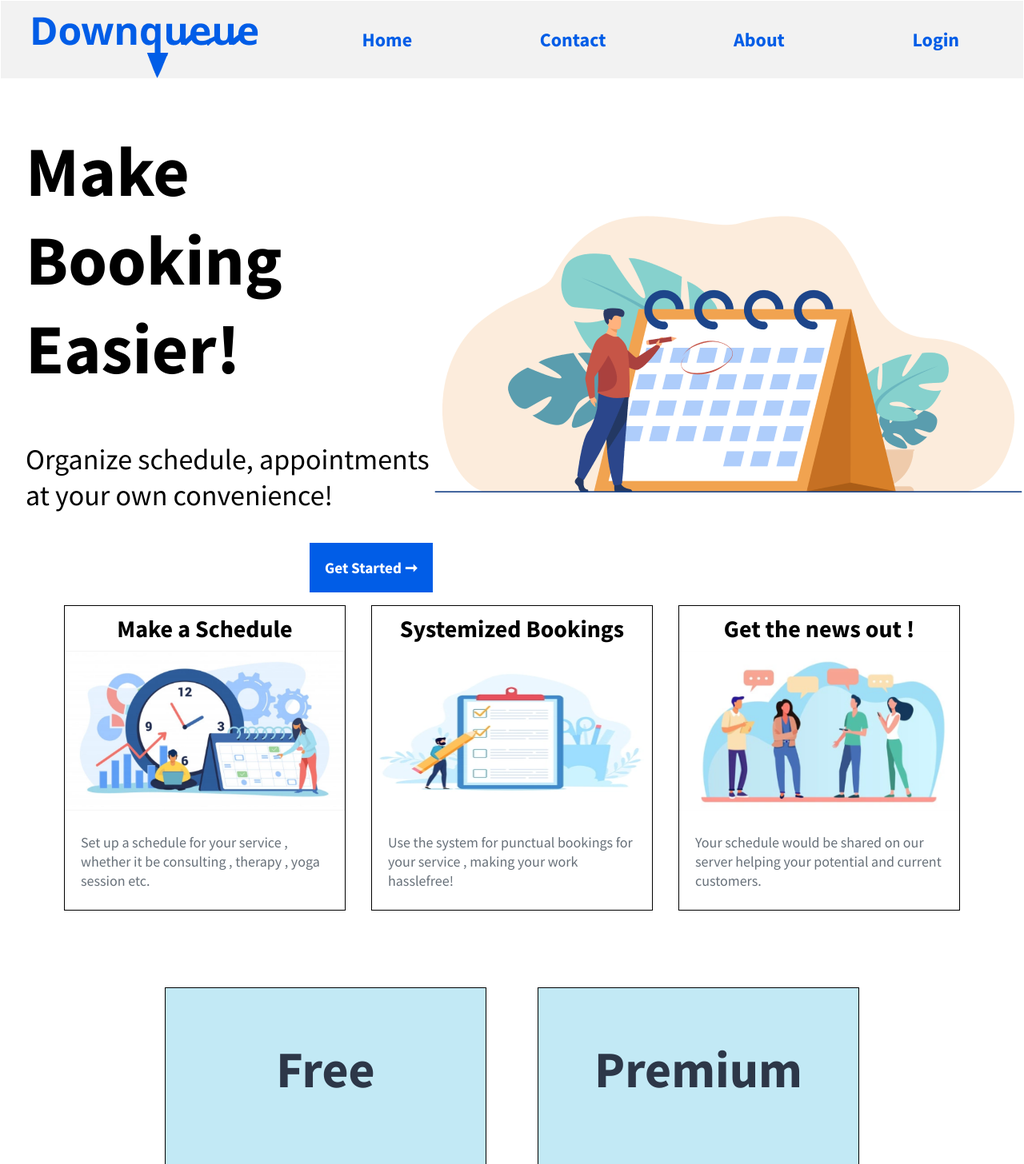
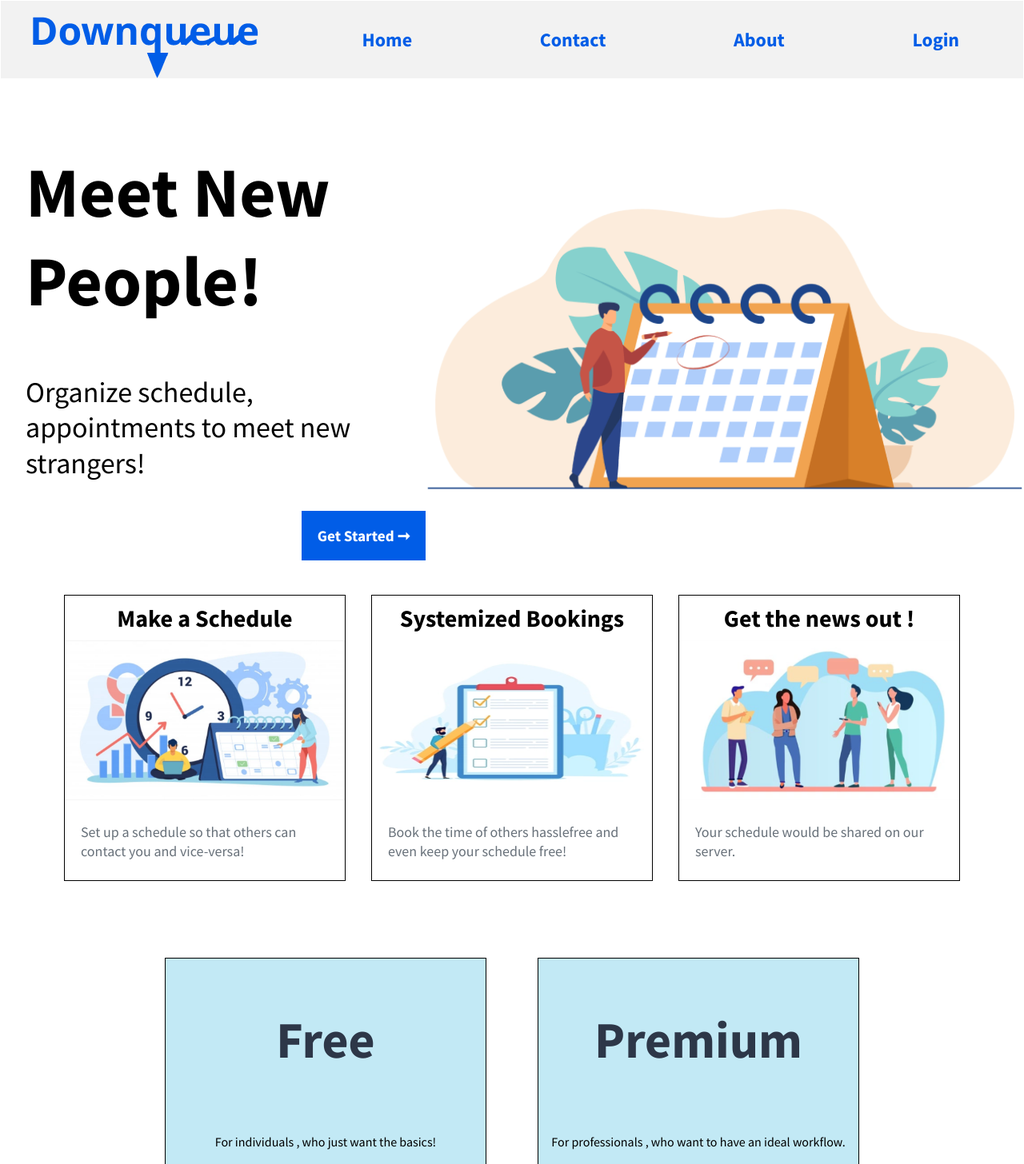
Before and after one commit to bluzeey/Downqueue, a React (Create React App) app: page / in a window 1280 px wide. Shown: the top 1456 px of the page at 80% size. Built offline with nearby package versions, Linux system fonts and the light colour scheme.

Commit message:
changing words of the website

```diff
--- a/src/containers/heroimg.js
+++ b/src/containers/heroimg.js
@@ -5,9 +5,9 @@
      return(
          <HeroImg>
              <HeroImg.Inner>
-             <HeroImg.Title>Make Booking Easier!</HeroImg.Title>
+             <HeroImg.Title>Meet New People!</HeroImg.Title>
              <HeroImg.Paragraph>
-                 Organize schedule, appointments at your own convenience!
+                 Organize schedule, appointments to meet new strangers!
              </HeroImg.Paragraph>
              <HeroImg.Button>Get Started &#10142;</HeroImg.Button>
              </HeroImg.Inner>
--- a/src/data/cardsData.json
+++ b/src/data/cardsData.json
@@ -1,16 +1,16 @@
 [{
     "img":"assets/images/schedule.PNG",
     "title":"Make a Schedule",
-    "text":"Set up a schedule for your service , whether it be consulting , therapy , yoga session etc."
+    "text":"Set up a schedule so that others can contact you and vice-versa!"
 },
 {
     "img":"assets/images/cheklist2.PNG",
     "title":"Systemized Bookings",
-    "text": "Use the system for punctual bookings for your service , making your work hasslefree!"
+    "text": "Book the time of others hasslefree and even keep your schedule free!"
 },
 {
     "img":"assets/images/news.PNG",
     "title":"Get the news out !",
-    "text":"Your schedule would be shared on our server helping your potential and current customers."
+    "text":"Your schedule would be shared on our server."
 }
 ]
```
